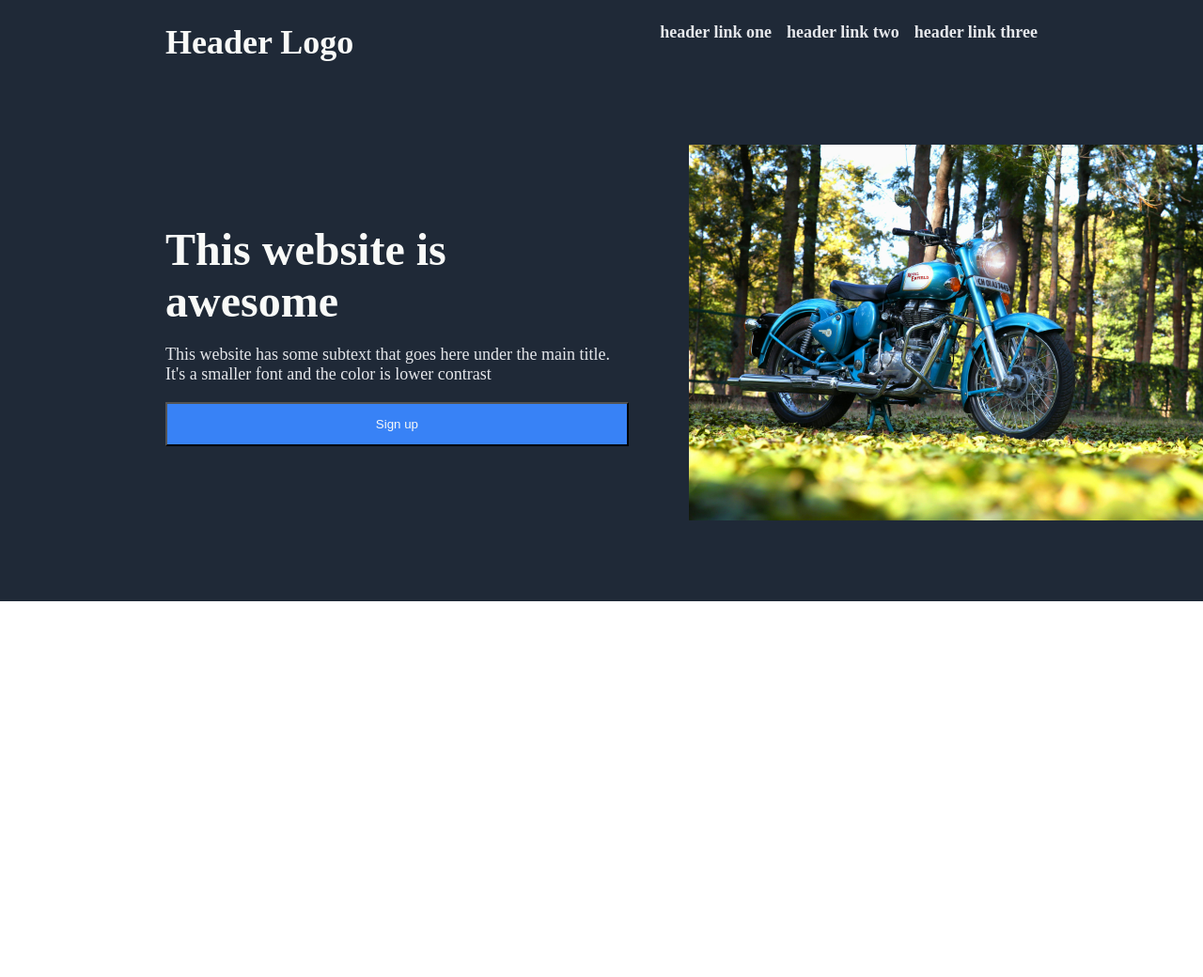
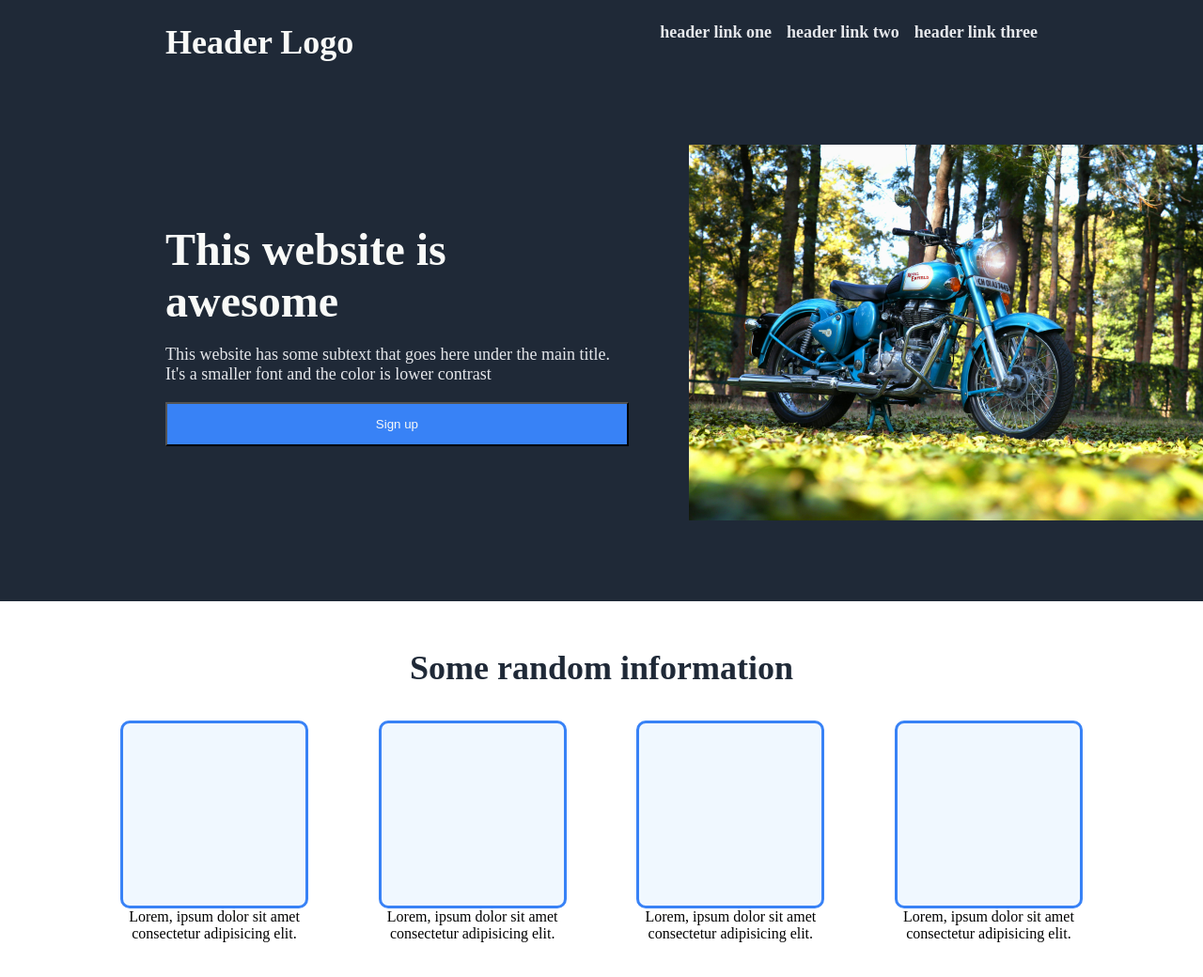
Before and after one commit to sujwal19/landing-page, a plain HTML site: page index.html in a window 1280 px wide. Shown: the top 1040 px of the page at 94% size. Before the commit the page ends 800 px from the top, so only its background shows below. Drawn offline with Linux system fonts and the light colour scheme.

Commit message:
Created about information section

```diff
--- a/index.html
+++ b/index.html
@@ -31,5 +31,28 @@
         </div>
         </div>
     </div>
+    <div class="aboutSection">
+        <div class="margin-container">
+        <h2>Some random information</h2>
+        <div class="about-box">
+            <div class="box-list">
+                <div class="box1 box"></div>
+                <p>Lorem, ipsum dolor sit amet consectetur adipisicing elit.</p>
+            </div>
+            <div class="box-list">
+                <div class="box2 box"></div>
+                <p>Lorem, ipsum dolor sit amet consectetur adipisicing elit.</p>
+            </div>
+            <div class="box-list">
+                <div class="box3 box"></div>
+                <p>Lorem, ipsum dolor sit amet consectetur adipisicing elit.</p>
+            </div>
+            <div class="box-list">
+                <div class="box4 box"></div>
+                <p>Lorem, ipsum dolor sit amet consectetur adipisicing elit.</p>
+            </div>
+        </div>
+        </div>
+    </div>
 </body>
 </html>
--- a/style.css
+++ b/style.css
@@ -75,3 +75,36 @@ html , body{
     color: #f9faf8;
     padding: 14px 20px;
 }
+
+.aboutSection{
+    height: 50vh;
+    width: 100%;
+    position: relative;
+    padding: 50px 0;
+}
+
+.aboutSection h2 {
+    font-size: 36px;
+    color: #1f2937;
+    font-weight: 900;
+    text-align: center;
+    padding-bottom: 35px;
+}
+
+.about-box{
+    display: flex;
+    justify-content: space-between;
+    text-align: center;
+}
+
+.box-list .box{
+    height: 200px;
+    width: 200px;
+    background-color: aliceblue;
+    border: 3px solid #3882f6;
+    border-radius: 10px;
+}
+
+.box-list p{
+    width: 200px;
+}
```
